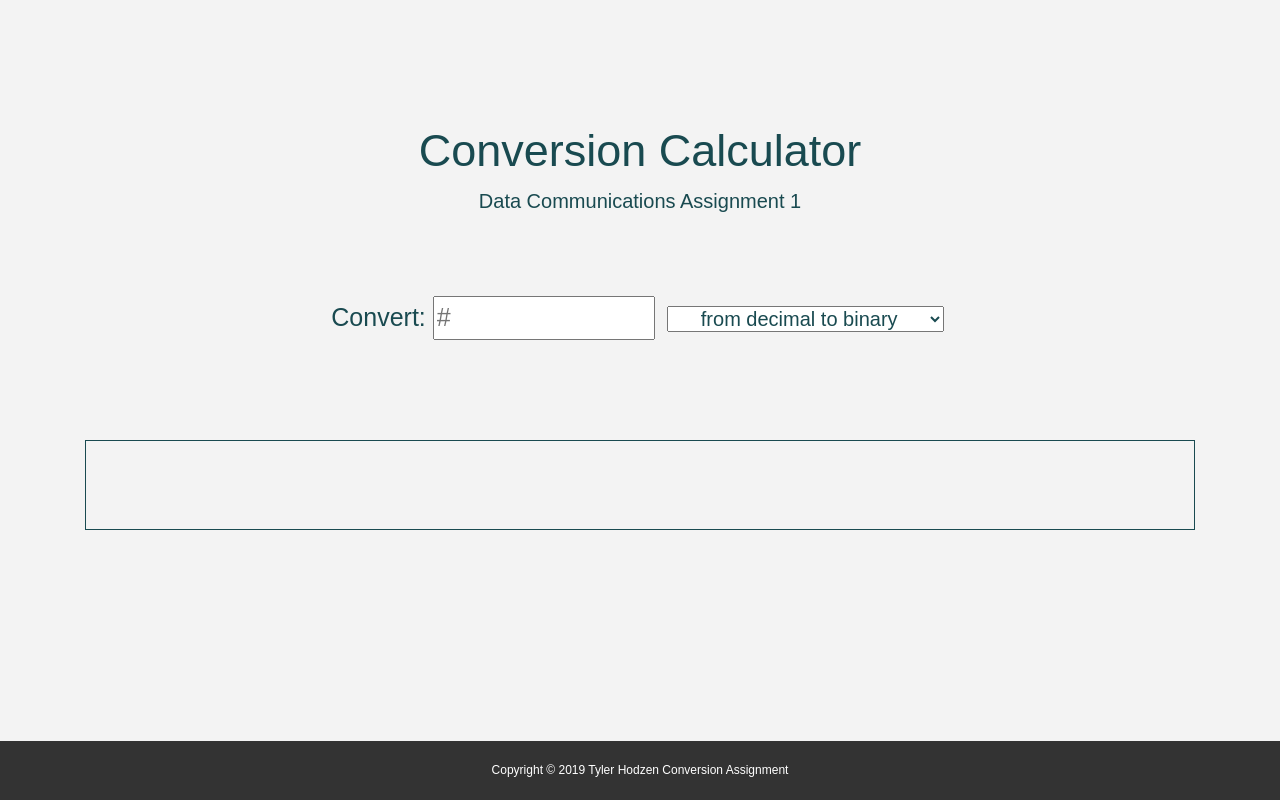
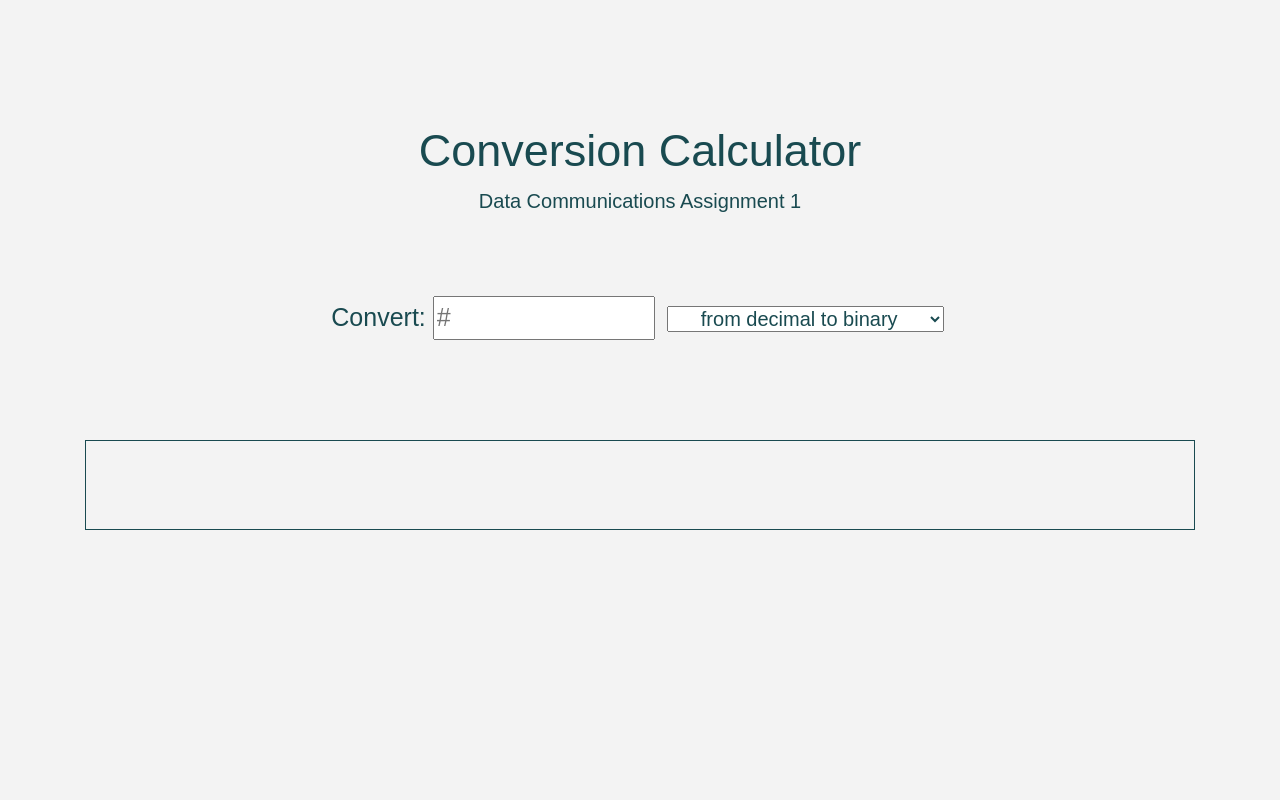
Before and after one commit to thodzen/conversioncalculator, a plain HTML site: page index.html in a window 1280 px wide. Drawn offline with nearby package versions, Linux system fonts and the light colour scheme.

Commit message:
removed footer

```diff
--- a/dist/style.css
+++ b/dist/style.css
@@ -51,19 +51,6 @@ body {
 
 .jumbotron p {
   font-size: 20px;
-}
-
-.main-footer {
-  font-size: 12px;
-  position: absolute;
-  left: 0;
-  bottom: 0;
-  width: 100%;
-  background: #333;
-  color: #fff;
-  text-align: center;
-  padding: 20px;
-  padding-bottom: 5px;
 }
 
 .convert-btns {
--- a/dist/style.scss
+++ b/dist/style.scss
@@ -1,5 +1,5 @@
 @import "./global";
 @import "./header";
-@import "./footer";
+//@import "./footer";
 @import "./content";
 @import "./answer";
```
Also changed, not shown: index.html (+2 -1 lines), 1 other file.
